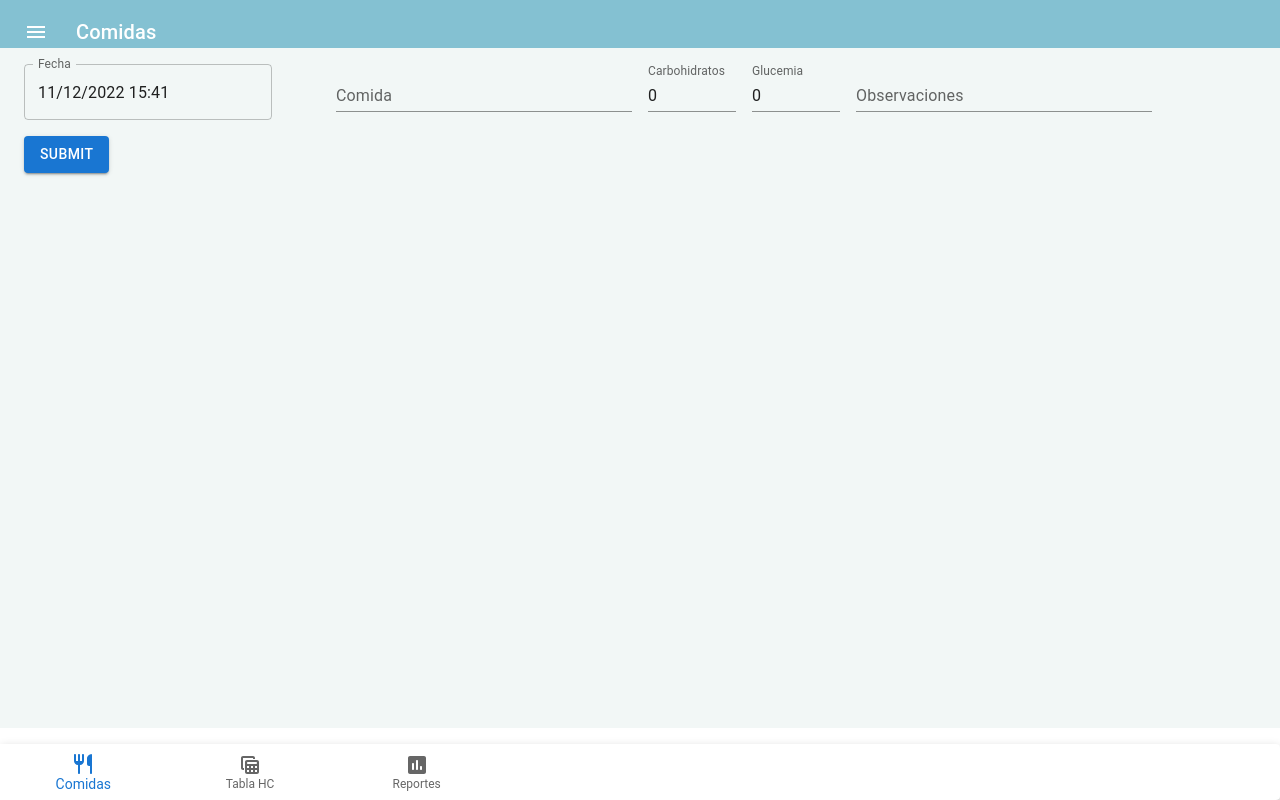
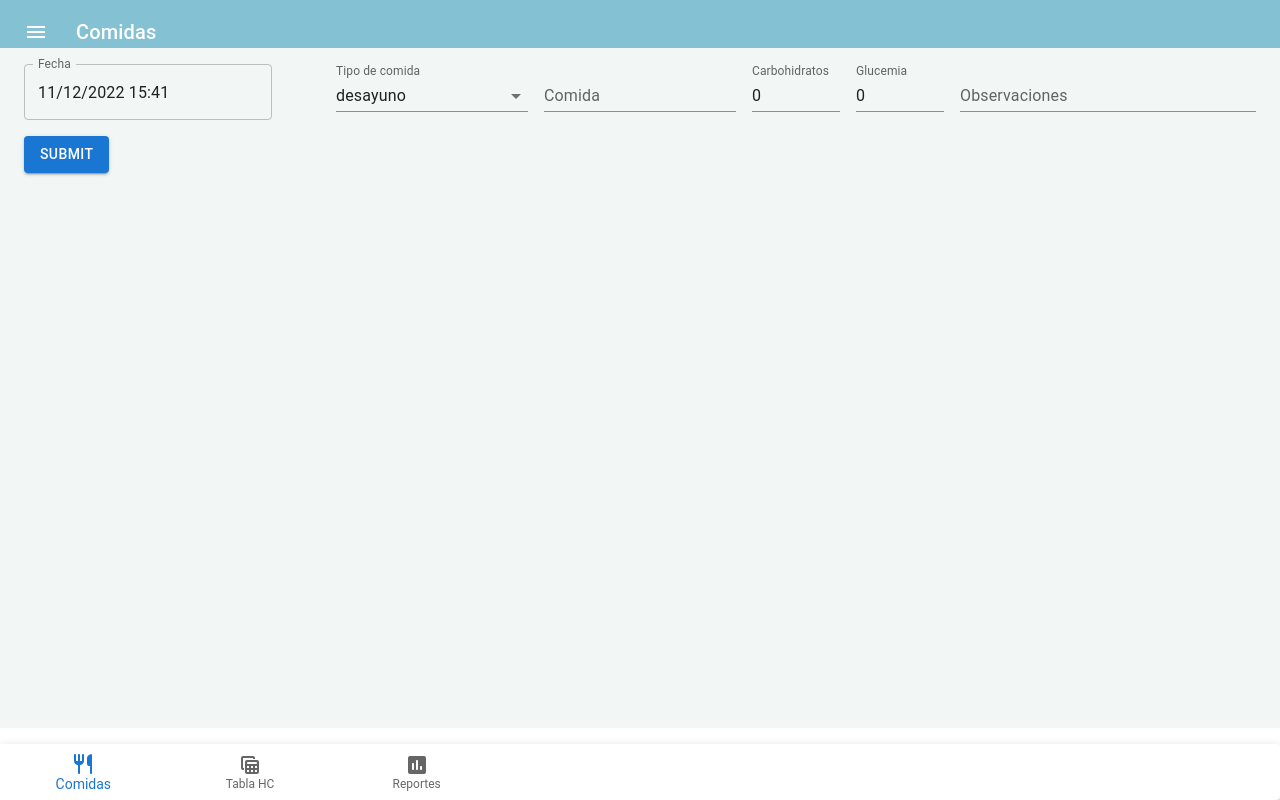
Before and after one commit to alecavallo/sharpey, a React (Create React App) app: page / in a window 1280 px wide. Built offline with nearby package versions, Linux system fonts and the light colour scheme.

Commit message:
feat: :sparkles: Se agrega un select para seleccionar un tipo de comida

```diff
--- a/src/App.tsx
+++ b/src/App.tsx
@@ -61,6 +61,7 @@ function App() {
                     carbohydrates={0}
                     glucemia={0}
                     observations={""}
+                    meal={0}
                   />
                 }
               />
--- a/src/register/FoodRegistrationForm.tsx
+++ b/src/register/FoodRegistrationForm.tsx
@@ -1,6 +1,18 @@
-import React, { FormEvent, useState } from "react";
+import React, { ChangeEventHandler, FormEvent, useState } from "react";
 
-import { Alert, Box, Button, Grid, Snackbar, TextField } from "@mui/material";
+import {
+  Alert,
+  Box,
+  Button,
+  FormControl,
+  Grid,
+  InputLabel,
+  MenuItem,
+  Select,
+  SelectChangeEvent,
+  Snackbar,
+  TextField,
+} from "@mui/material";
 import { LocalizationProvider, DateTimePicker } from "@mui/x-date-pickers";
 import { deDE } from "@mui/x-date-pickers/locales";
 
@@ -16,10 +28,16 @@ interface FormDataProps {
   carbohydrates: number;
   glucemia: number;
   observations: string;
+  meal: number;
 }
 const locales = ["en-us", "en-gb", "es-Es"];
+const mealType = ["desayuno", "almuerzo", "merienda", "cena", "colación"];
+const breakfast = moment("8:00am");
+const lunch = moment("1:00pm");
+const snack = moment("6:00pm");
+const dinner = moment("9:00pm");
 
-type LocaleKey = typeof locales[number];
+type LocaleKey = (typeof locales)[number];
 const FoodRegistrationForm = (props: FormDataProps) => {
   const [date, setDate] = React.useState<Moment | null>(moment());
   const [locale, setLocale] = useState<LocaleKey>("es-es");
@@ -28,6 +46,7 @@ const FoodRegistrationForm = (props: FormDataProps) => {
   const [glucemia, setGlucemia] = useState(props.glucemia);
   const [observations, setObservations] = useState(props.observations);
   const [open, setOpen] = useState(false);
+  const [meal, setMeal] = useState(props.meal);
 
   const handleChange = (event: React.ChangeEvent<HTMLInputElement>) => {
     const { name, value } = event.target;
@@ -50,6 +69,38 @@ const FoodRegistrationForm = (props: FormDataProps) => {
     }
   };
 
+  const handleMealChange = (event: SelectChangeEvent<string>) => {
+    setMeal(parseInt(event.target.value));
+  };
+
+  const calculateMeal = (time: Moment | null): string => {
+    if (!time) return "";
+    let endRange = breakfast.add(1, "hour").add(30, "minutes");
+    let startRange = breakfast.subtract(30, "minutes");
+    if (time.isAfter(startRange) && time.isBefore(endRange)) {
+      return mealType[0];
+    }
+
+    endRange = lunch.add(1, "hour").add(30, "minutes");
+    startRange = lunch.subtract(30, "minutes");
+    if (time.isAfter(startRange) && time.isBefore(endRange)) {
+      return mealType[1];
+    }
+
+    endRange = snack.add(1, "hour").add(30, "minutes");
+    startRange = snack.subtract(30, "minutes");
+    if (time.isAfter(startRange) && time.isBefore(endRange)) {
+      return mealType[2];
+    }
+
+    endRange = dinner.add(1, "hour").add(30, "minutes");
+    startRange = dinner.subtract(30, "minutes");
+    if (time.isAfter(startRange) && time.isBefore(endRange)) {
+      return mealType[2];
+    }
+
+    return mealType[5];
+  };
   const handleClose = (
     event: React.SyntheticEvent | Event,
     reason?: string
@@ -82,7 +133,26 @@ const FoodRegistrationForm = (props: FormDataProps) => {
             />
           </LocalizationProvider>
         </Grid>
-        <Grid item sm={3} xs={4}>
+        <Grid item sm={2} xs={4}>
+          <FormControl variant="standard" fullWidth>
+            <InputLabel id="meal">Tipo de comida</InputLabel>
+            <Select
+              labelId="demo-simple-select-standard-label"
+              id="meal"
+              name="meal"
+              value={meal.toString()}
+              onChange={handleMealChange}
+              label="Tipo de comida"
+            >
+              {mealType.map((m, i) => (
+                <MenuItem key={i} value={i}>
+                  {m}
+                </MenuItem>
+              ))}
+            </Select>
+          </FormControl>
+        </Grid>
+        <Grid item sm={2} xs={4}>
           <TextField
             id="food"
             name="food"
```
